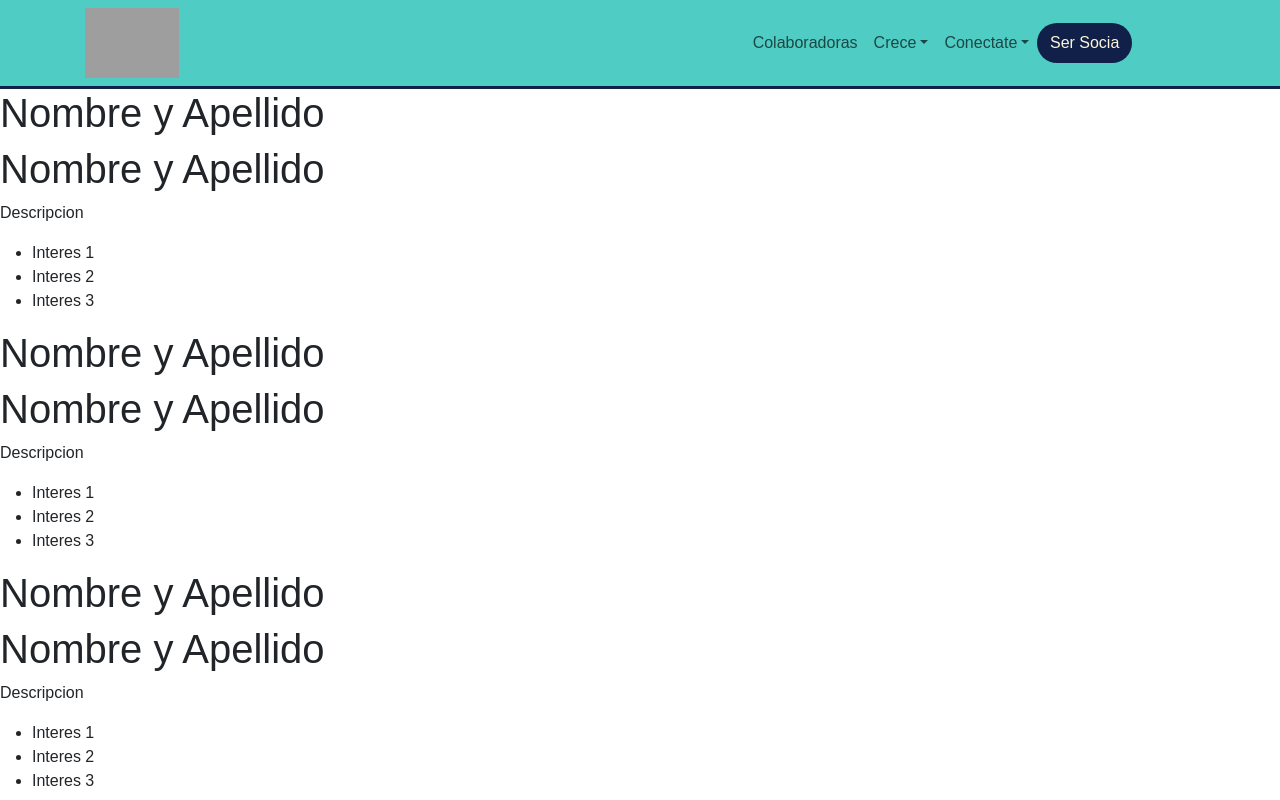
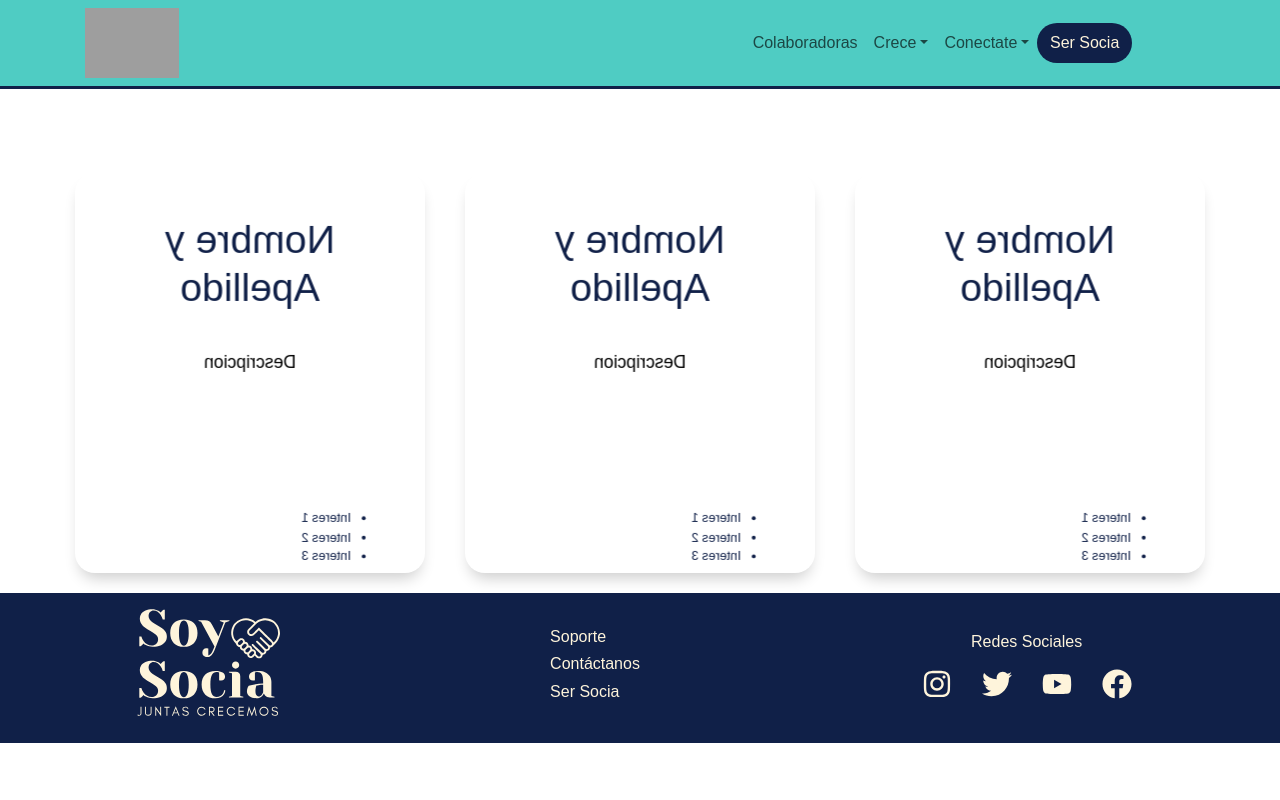
Before and after one commit to jprivas30/ProjectSoySociaFront, a React (Create React App) app: page /Partner in a window 1280 px wide. Shown: the top 800 px of the page. Built offline with nearby package versions, Linux system fonts and the light colour scheme; grey boxes are pictures that could not be loaded.

Commit message:
partner css

```diff
--- a/src/assets/css/CardPartner.css
+++ b/src/assets/css/CardPartner.css
@@ -0,0 +1,93 @@
+
+.container_card_partner{
+    max-width: 1200px;
+    margin: auto;
+    margin-top: 5%;
+    perspective: 1000px;
+    display: flex;
+    justify-content: center;
+    flex-wrap: wrap;
+}
+
+.card_father_partner{
+    margin: 20px;
+    perspective: 1000px;
+}
+
+.card_father_partner:hover .card_partner{
+    transform: rotateY(180deg);
+}
+
+.card_partner{
+    width: 350px;
+    height: 400px;
+    position: relative;
+    transform-style: preserve-3d;
+    transition: all 600ms;
+}
+
+.card_front_partner{
+    background-size: cover;
+    background-position: center;
+}
+
+.card_front_partner,
+.card_back_partner{
+    width: 100%;
+    height: 100%;
+    position: absolute;
+    top: 0;
+    left: 0;
+    backface-visibility: hidden;
+    transform-style: preserve-3d;
+    border-radius: 20px;
+	box-shadow: 0px 10px 15px -5px rgba(0,0,0,0.2);
+}
+
+.card_back_partner{
+    transform: rotateY(180deg);
+    background: white;
+}
+
+.body_card_front_partner{
+    width: 100%;
+    height: 100;
+    text-align: start;
+    margin-top: 70%;
+    padding: 40px;
+    display: flex;
+    justify-content:center;
+    align-items: center;
+    color: #fff;
+    transform: translateZ(30px);
+}
+
+.bg_partner{
+    width: 100%;
+    height: 100%;
+    position: absolute;
+    top: 0;
+    left: 0;
+    background: rgba(0,0,0,0.3);
+    border-radius: 20px;
+}
+
+.body_card_back_partner{
+    text-align: center;
+    padding: 40px;
+    transform: translateZ(20px);
+    color: #102048;
+}
+
+.p_card_back_partner{
+    margin-top: 40px;
+    font-size: 18px;
+    color: black;
+}
+
+.back_extra_partner{
+    text-align: start;
+    margin-top: 50%;
+    font-size: 13px;
+
+}
--- a/src/assets/css/index.css
+++ b/src/assets/css/index.css
@@ -1,3 +1,4 @@
 @import url(./NavBar.css);
 @import url(./CardAbilityTool.css);
 @import url(./Footer.css);
+@import url(./CardPartner.css);
```
